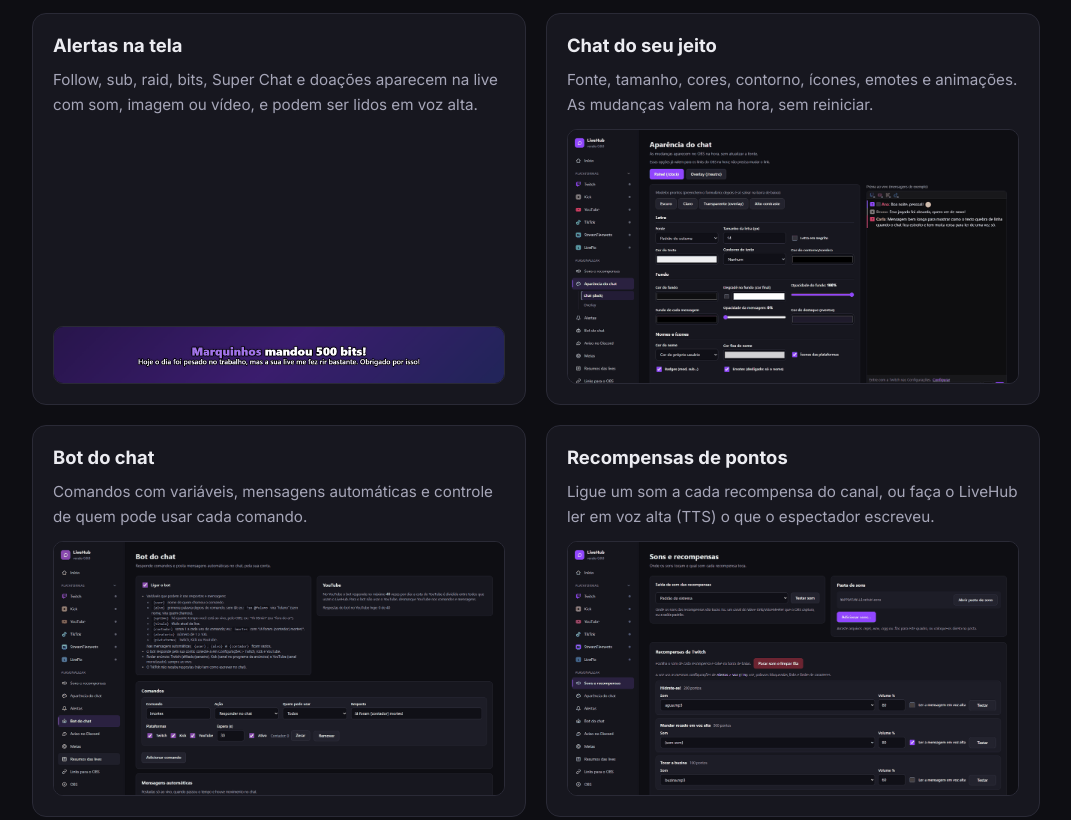
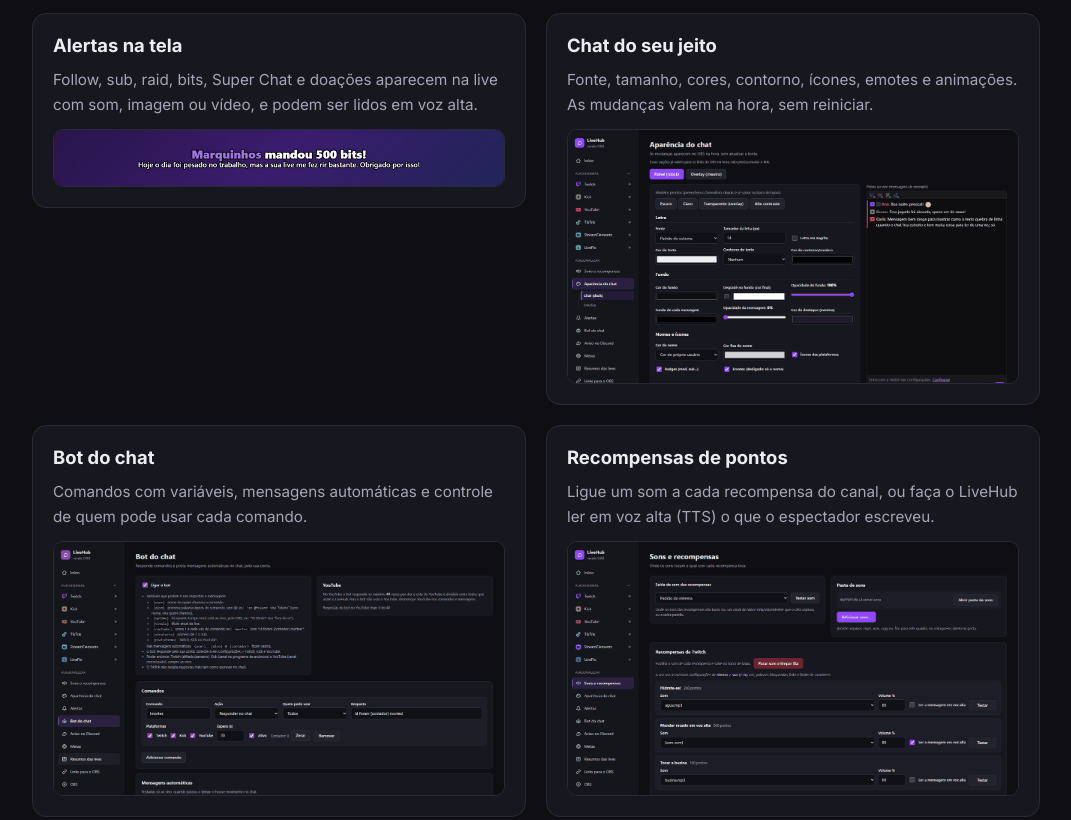
Before and after one commit to Carlos-Gabryel/Carlos-Gabryel.github.io, a plain HTML site: page livehub/index.html in a window 1280 px wide. Shown: the part 2100-2920 px from the top of the page, without its empty margins (104-1175 px from the left). Drawn offline with Linux system fonts and the light colour scheme; no server answers.

Commit message:
Ajusta layout e capa do video
Co-Authored-By: Claude Opus 5.5 <noreply@anthropic.com>

```diff
--- a/livehub/index.html
+++ b/livehub/index.html
@@ -43,11 +43,11 @@ h2{font-size:clamp(1.5rem,4vw,2rem);font-weight:800;margin-bottom:12px;letter-sp
 .video{margin-top:40px;border-radius:14px;overflow:hidden;border:1px solid var(--line);background:#000}
 .video video{width:100%;height:auto;aspect-ratio:16/9}
 .band{background:var(--side);border-block:1px solid var(--line)}
-.feat{display:grid;gap:20px}
+.feat{display:grid;gap:20px;align-items:start}
 .card{background:var(--card);border:1px solid var(--line);border-radius:14px;padding:20px;display:flex;flex-direction:column;gap:12px;min-width:0}
 .card h3{font-size:1.15rem}
 .card p{margin:0;color:var(--mut);font-size:.95rem}
-.card img{border-radius:10px;border:1px solid var(--line);background:#101017;margin-top:auto}
+.card img{border-radius:10px;border:1px solid var(--line);background:#101017}
 .stats{display:grid;gap:16px;grid-template-columns:1fr}
 .stat{background:var(--card);border:1px solid var(--line);border-radius:14px;padding:22px;text-align:center}
 .stat b{display:block;font-size:2.2rem;font-weight:800;color:var(--accl)}
```
Also changed, not shown: livehub/img/video-capa.jpg.
